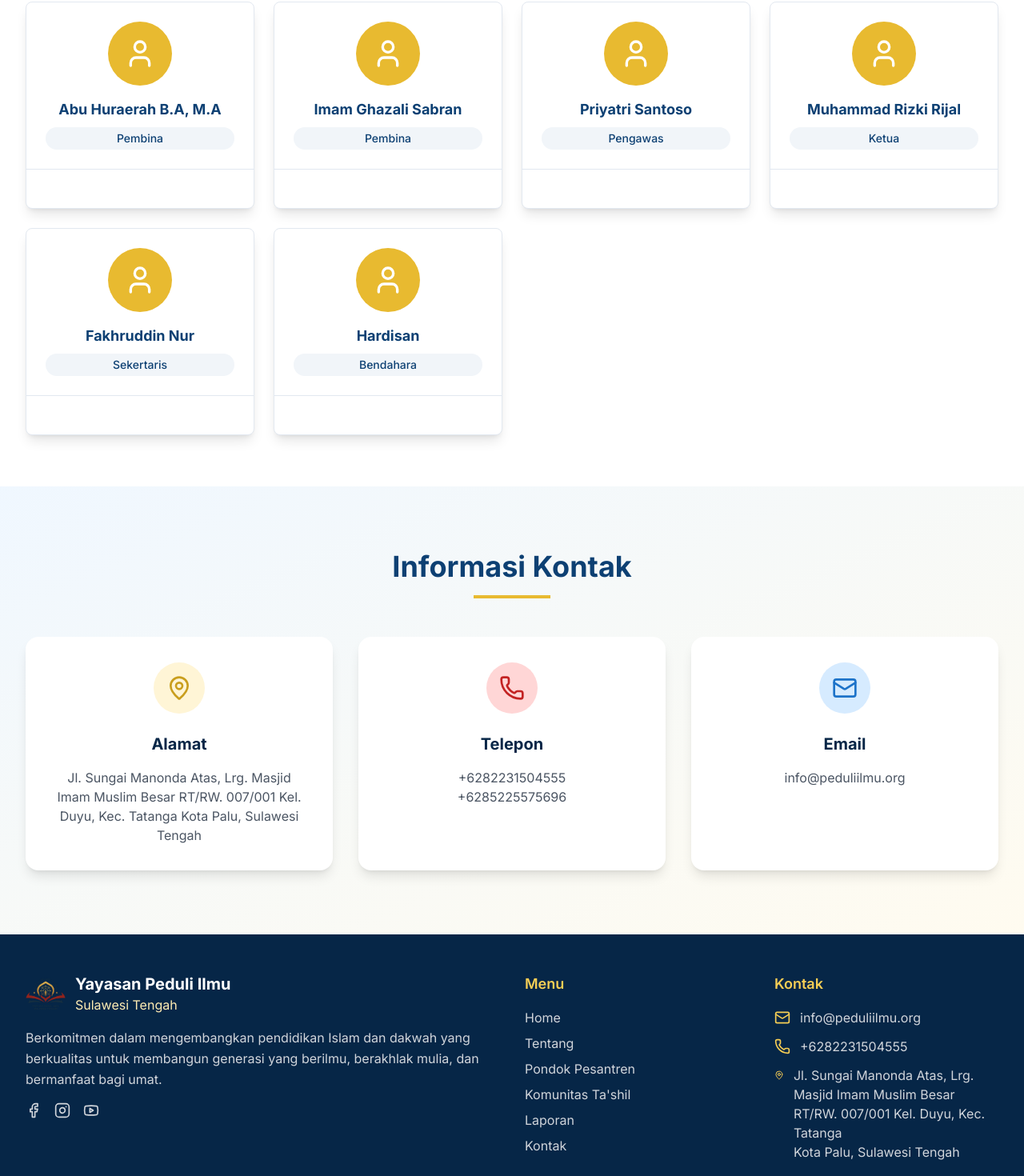
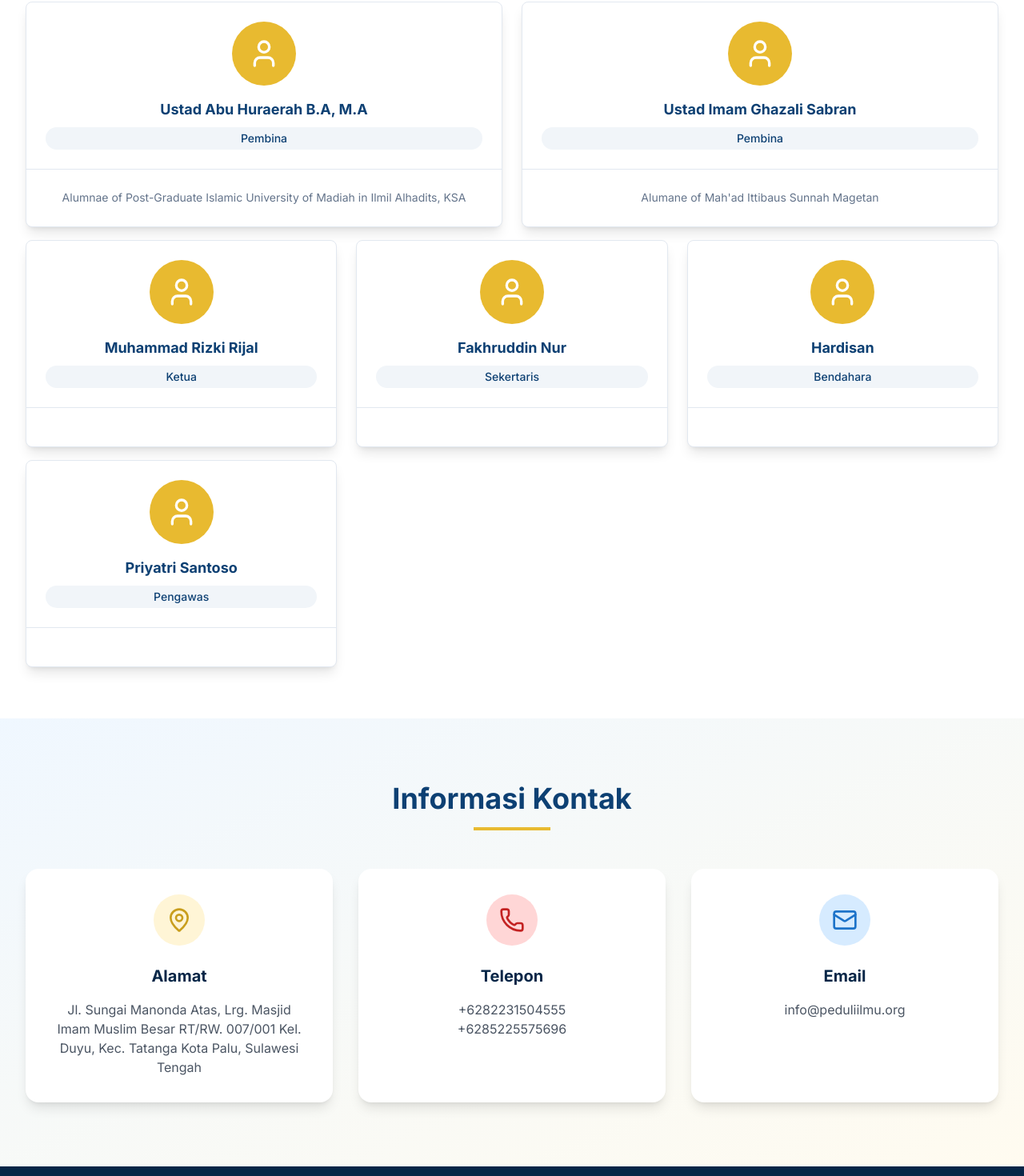
Before and after one commit to hammercode-dev/yayasan-peduli-ilmu, a Next.js app: page /id/about in a window 1280 px wide. Shown: the part 2037-3507 px from the top of the page at 80% size. Built offline with nearby package versions, Linux system fonts and the light colour scheme.

Commit message:
feat(homepage): update content

```diff
--- a/components/layout/Footer.tsx
+++ b/components/layout/Footer.tsx
@@ -71,7 +71,7 @@ export default function Footer() {
               </li>
               <li>
                 <Link
-                  href="/program/pondok-pesantren"
+                  href="/program/darul-hadits-sibowi-putra"
                   className="text-gray-300 hover:text-white transition-colors"
                 >
                   Pondok Pesantren
@@ -79,23 +79,7 @@ export default function Footer() {
               </li>
               <li>
                 <Link
-                  href="/program/komunitas-tashil"
-                  className="text-gray-300 hover:text-white transition-colors"
-                >
-                  Komunitas Ta&apos;shil
-                </Link>
-              </li>
-              <li>
-                <Link
-                  href="/laporan"
-                  className="text-gray-300 hover:text-white transition-colors"
-                >
-                  Laporan
-                </Link>
-              </li>
-              <li>
-                <Link
-                  href="/kontak"
+                  href="/about#contact"
                   className="text-gray-300 hover:text-white transition-colors"
                 >
                   Kontak
@@ -141,6 +125,8 @@ export default function Footer() {
             &copy; {new Date().getFullYear()} Yayasan Peduli Ilmu Sulawesi Tengah.
             All rights reserved.
           </p>
+
+          <p className="mt-2">Developed by <a href="https://hammercode.org" target="_blank" className="hover:text-amber-500 underline">hammercode</a></p>
         </div>
       </div>
     </footer>
--- a/components/layout/Navigation.tsx
+++ b/components/layout/Navigation.tsx
@@ -16,7 +16,7 @@ const NAV_ITEMS = [
   { href: '/', label: 'home' },
   { href: '/about', label: 'about' },
   // { href: '/report', label: 'reports' },
-  { href: '/contact', label: 'contact' },
+  { href: '/about#contact', label: 'contact' },
 ];
 
 const PROGRAM_ITEMS = [
--- a/features/about/components/ContactInformationSection.tsx
+++ b/features/about/components/ContactInformationSection.tsx
@@ -7,7 +7,7 @@ export default function ContactInformationSection() {
   const t = useTranslations('AboutPage');
 
   return (
-    <section className="py-20 bg-gradient-to-br from-accent-50 to-primary-50">
+    <section id="contact" className="py-20 bg-gradient-to-br from-accent-50 to-primary-50">
       <div className="max-w-7xl mx-auto px-4 sm:px-6 lg:px-8">
         {/* Title Section */}
         <div className="text-center mb-12">
--- a/features/about/components/ManagementSection.tsx
+++ b/features/about/components/ManagementSection.tsx
@@ -1,30 +1,11 @@
 import React from 'react';
 import { User } from 'lucide-react';
 import { useTranslations } from 'next-intl';
-import { MANAGEMENTS } from '../constants';
+import { BOARD_MEMBERS, CONTROLS, MANAGEMENTS } from '../constants';
 
-export default function ManagementSection() {
-  const t = useTranslations('AboutPage');
-
+function Card({ person }: { person: any }) {
   return (
-    <section className="py-16">
-      <div className="max-w-7xl mx-auto px-4 sm:px-6 lg:px-8">
-        {/* Title Section */}
-        <div className="text-center mb-12">
-          <h2 className="text-3xl md:text-4xl font-bold text-accent-800 mb-4">
-            {t('management-section.title')}
-          </h2>
-          <p className="text-muted-foreground max-w-2xl mx-auto">
-            {t('management-section.subTitle')}
-          </p>
-          <div className="w-24 h-1 bg-primary-500 mx-auto mt-4"></div>
-        </div>
-
-        {/* List management */}
-        <div className="grid md:grid-cols-2 lg:grid-cols-4 gap-6">
-          {MANAGEMENTS.map((person, index) => (
     <div
-              key={index}
       className="bg-card rounded-lg shadow-lg hover:shadow-xl transition-shadow duration-300 border border-b text-center group flex flex-col"
     >
       <div className="flex flex-col flex-1 p-6 border-b">
@@ -52,7 +33,35 @@ export default function ManagementSection() {
         </p>
       </div>
     </div>
-          ))}
+  )
+}
+
+export default function ManagementSection() {
+  const t = useTranslations('AboutPage');
+
+  return (
+    <section className="py-16">
+      <div className="max-w-7xl mx-auto px-4 sm:px-6 lg:px-8">
+        {/* Title Section */}
+        <div className="text-center mb-12">
+          <h2 className="text-3xl md:text-4xl font-bold text-accent-800 mb-4">
+            {t('management-section.title')}
+          </h2>
+          <p className="text-muted-foreground max-w-2xl mx-auto">
+            {t('management-section.subTitle')}
+          </p>
+          <div className="w-24 h-1 bg-primary-500 mx-auto mt-4"></div>
+        </div>
+
+        {/* List management */}
+        <div className="mb-4 grid md:grid-cols-2 lg:grid-cols-2 gap-6">
+          {BOARD_MEMBERS.map((person, index) => <Card key={index} person={person} />)}
+        </div>
+        <div className="mb-4 grid md:grid-cols-2 lg:grid-cols-3 gap-6">
+          {MANAGEMENTS.map((person, index) => <Card key={index} person={person} />)}
+        </div>
+        <div className="grid md:grid-cols-2 lg:grid-cols-3 gap-6">
+          {CONTROLS.map((person, index) => <Card key={index} person={person} />)}
         </div>
       </div>
     </section>
--- a/features/about/constants.ts
+++ b/features/about/constants.ts
@@ -1,22 +1,19 @@
-export const MANAGEMENTS = [
+export const BOARD_MEMBERS = [
   {
-    name: 'Abu Huraerah B.A, M.A',
+    name: 'Ustad Abu Huraerah B.A, M.A',
     position: 'Pembina',
     description:
-      '',
+      'Alumnae of Post-Graduate Islamic University of Madiah in Ilmil Alhadits, KSA',
   },
   {
-    name: 'Imam Ghazali Sabran',
+    name: 'Ustad Imam Ghazali Sabran',
     position: 'Pembina',
     description:
-      '',
+      "Alumane of Mah'ad Ittibaus Sunnah Magetan",
   },
-  {
-    name: 'Priyatri Santoso',
-    position: 'Pengawas',
-    description:
-      '',
-  },
+];
+
+export const MANAGEMENTS = [
   {
     name: 'Muhammad Rizki Rijal',
     position: 'Ketua',
@@ -37,4 +34,13 @@ export const MANAGEMENTS = [
   },
 ];
 
+export const CONTROLS = [
+  {
+    name: 'Priyatri Santoso',
+    position: 'Pengawas',
+    description:
+      '',
+  }
+]
+
 export const MISSIONS = ['misi-1', 'misi-2', 'misi-3', 'misi-4', 'misi-5'];
--- a/features/home/index.tsx
+++ b/features/home/index.tsx
@@ -27,9 +27,9 @@ const HomePage = async () => {
     .order('ends_at', { ascending: false });
 
   return (
-    <div className="min-h-screen bg-white">
+    <div style={{ background: '#fffbf1' }} className="min-h-screen bg-white">
       {/* Hero Banner */}
-      <section className="relative bg-gradient-to-b from-white to-primary-50 py-28 sm:py-36 overflow-hidden isolate">
+      <section className="relative bg-gradient-to-b from-white to-primary-50 pt-28 sm:pt-36 overflow-hidden isolate">
         {/* Decorative Background Logo */}
         <div
           aria-hidden
@@ -67,7 +67,7 @@ const HomePage = async () => {
             )}
           >
             <Button
-              href="/program/pondok-pesantren"
+              href="/donation/ponpes-putra-daarul-hadiits-sibowi"
               variant="primary"
               size="lg"
               className="group"
@@ -88,7 +88,7 @@ const HomePage = async () => {
       </section>
       {/* end hero banner */}
 
-      <VisiMisiSection
+      {/* <VisiMisiSection
         title={t('visimisi-section.title')}
         description={t('visimisi-section.description')}
         visi={{
@@ -104,17 +104,17 @@ const HomePage = async () => {
         isRTL={locale === 'ar'}
         visiIcon={<Eye className="h-5 w-5 text-primary-600" />}
         misiIcon={<Target className="h-5 w-5 text-secondary-600" />}
-      />
+      /> */}
 
       {/* Program Section */}
-      <section className="min-h-screen grid grid-rows-[auto_1fr_auto] py-16">
+      {/* <section className="min-h-screen grid grid-rows-[auto_1fr_auto] py-16">
         <div className="max-w-7xl mx-auto px-4 sm:px-6 lg:px-8 w-full">
           <TitleSection
             title={t('program-section.title')}
             shortDesc={t('program-section.description')}
           />
 
-          {/* Program Cards */}
+
           <div className="grid md:grid-cols-2 gap-8 pb-16">
             {PROGRAM_CARD_DATA.map((program, idx) => (
               <ProgramCard
@@ -131,11 +131,11 @@ const HomePage = async () => {
             ))}
           </div>
         </div>
-      </section>
+      </section> */}
       {/* end program section */}
 
       {/* Announcement section  */}
-      <section className="bg-muted py-16">
+      {/* <section className="bg-muted py-16">
         <div className="max-w-7xl mx-auto px-4 sm:px-6 lg:px-8">
           <TitleSection
             title={t('announcement-section.title')}
@@ -148,7 +148,7 @@ const HomePage = async () => {
                 key={announcement.id}
                 className="bg-card rounded-lg shadow-lg hover:shadow-xl transition-all duration-300 border border-border group hover:-translate-y-1 flex flex-col"
               >
-                {/* Header */}
+
                 <div className="p-6 border-b border-border">
                   <div className="flex items-center justify-between mb-2">
                     <span
@@ -171,7 +171,7 @@ const HomePage = async () => {
                   </h3>
                 </div>
 
-                {/* Content & Button */}
+
                 <div className="p-6 flex flex-col h-full flex-1">
                   <p className="text-muted-foreground text-sm leading-relaxed mb-4">
                     {announcement.content}
@@ -188,11 +188,11 @@ const HomePage = async () => {
             ))}
           </div>
         </div>
-      </section>
+      </section> */}
       {/* end announcement section  */}
 
       {/* donation section */}
-      <section className="py-16 bg-muted/30">
+      {/* <section className="py-16 bg-muted/30">
         <div className="max-w-7xl mx-auto px-4 sm:px-6 lg:px-8">
           <TitleSection
             title={t('donation-section.title')}
@@ -216,7 +216,7 @@ const HomePage = async () => {
             ))}
           </div>
         </div>
-      </section>
+      </section> */}
       {/* end donation section */}
     </div>
   );
--- a/messages/id.json
+++ b/messages/id.json
@@ -17,15 +17,15 @@
   "HomePage": {
     "meta": {
       "title": "Beranda - Yayasan Peduli Ilmu",
-      "description": "Yayasan Peduli Ilmu berkomitmen terhadap pengembangan pendidikan Islam dan pemberdayaan masyarakat melalui program-program yang berkualitas dan berkelanjutan."
+      "description": "Yayasan yang berkomitmen dalam pengembangan pendidikan Islam dan dakwah sosial"
     },
     "hero-section": {
       "title": "Yayasan Peduli Ilmu",
-      "subtitle": "Membangun Generasi Qur'ani Berakhlak Mulia",
-      "description": "Yayasan yang berkomitmen dalam pengembangan pendidikan Islam dan pemberdayaan masyarakat melalui program-program berkualitas.",
+      "subtitle": "Membangun Generasi Quran dan Hadits",
+      "description": "Yayasan yang berkomitmen dalam pengembangan pendidikan Islam dan dakwah sosial",
       "cta": {
-        "primary": "Bergabung Sekarang",
-        "secondary": "Pelajari Lebih Lanjut"
+        "primary": "Pembangunan Pondok Pesantren",
+        "secondary": "Baca Lebih Lengkap"
       }
     },
     "visimisi-section": {
```
Lines whose indentation alone changed are shown as unchanged.
